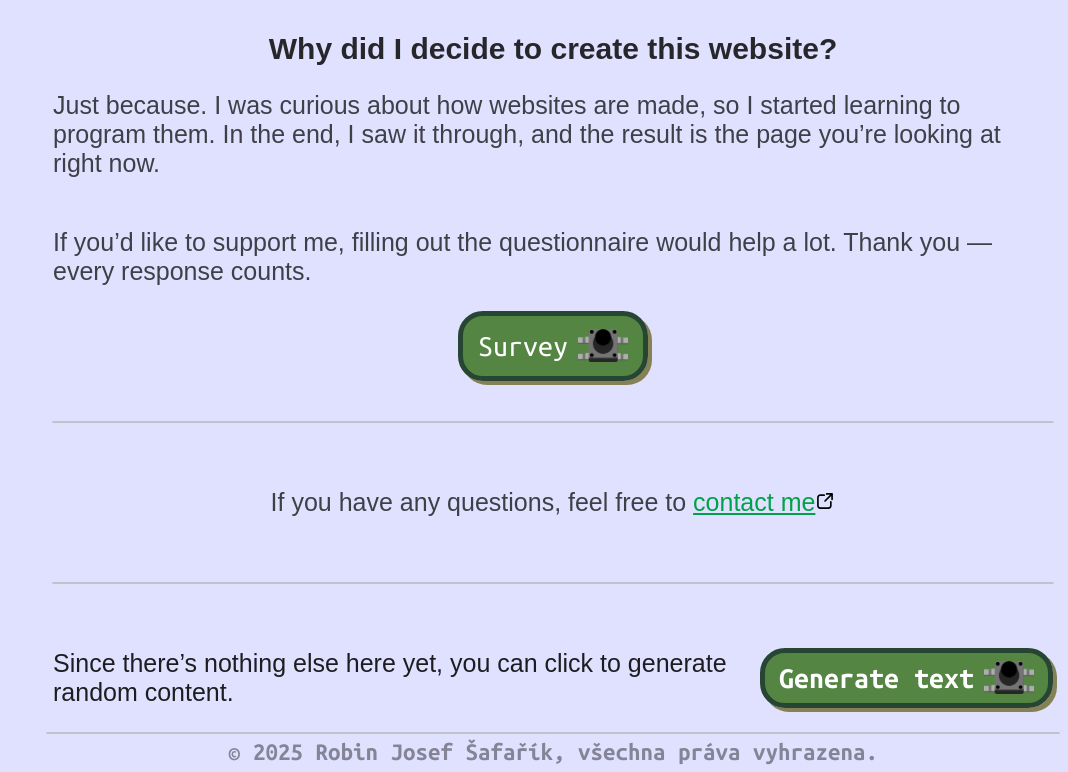
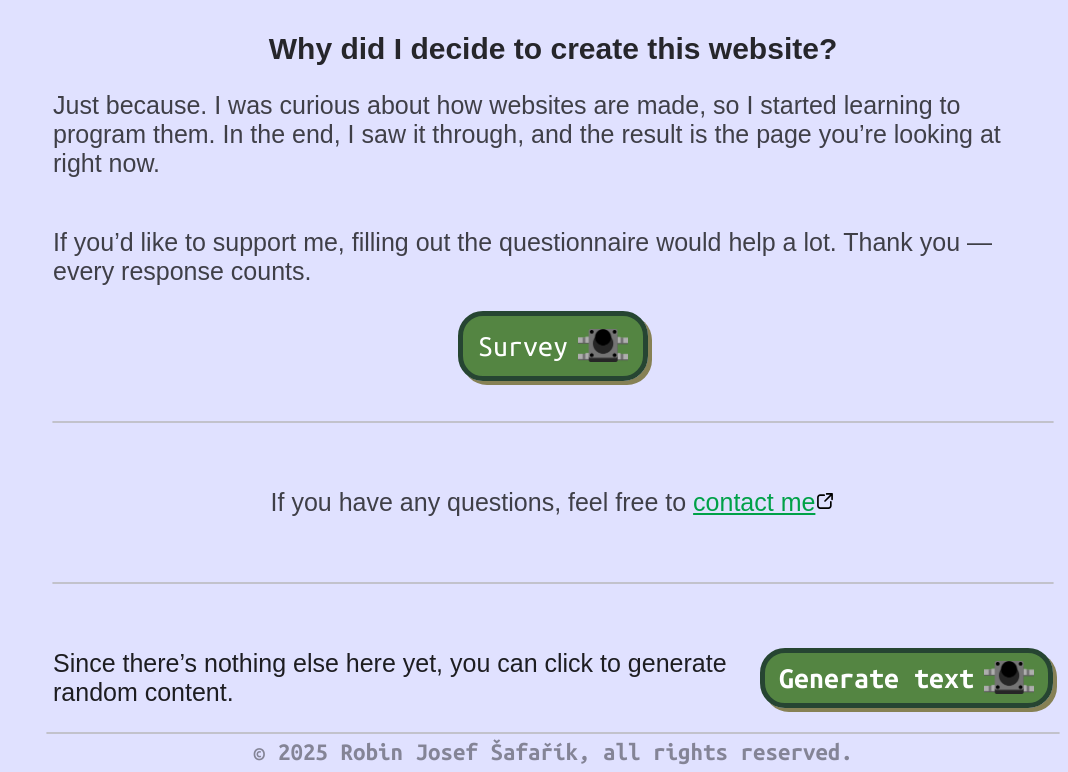
Before and after one commit to robinjosef/personal-website, a plain HTML site: page about-en.html in a window 1280 px wide. Shown: the part 2484-3256 px from the top of the page, without its empty margins (212-1280 px from the left). Drawn offline with nearby package versions, Linux system fonts and the light colour scheme; a web font is replaced by a local one.

Commit message:
Update about-en.html
copyright

```diff
--- a/about-en.html
+++ b/about-en.html
@@ -622,7 +622,7 @@
 
       <div class="codswallop"></div>
       <div class="separator-bottom"></div>
-      <div class="bottom-text">© 2025 Robin Josef Šafařík, všechna práva vyhrazena.</div>
+      <div class="bottom-text">© 2025 Robin Josef Šafařík, all rights reserved.</div>
     </main>
   </body>
 </html>
```
